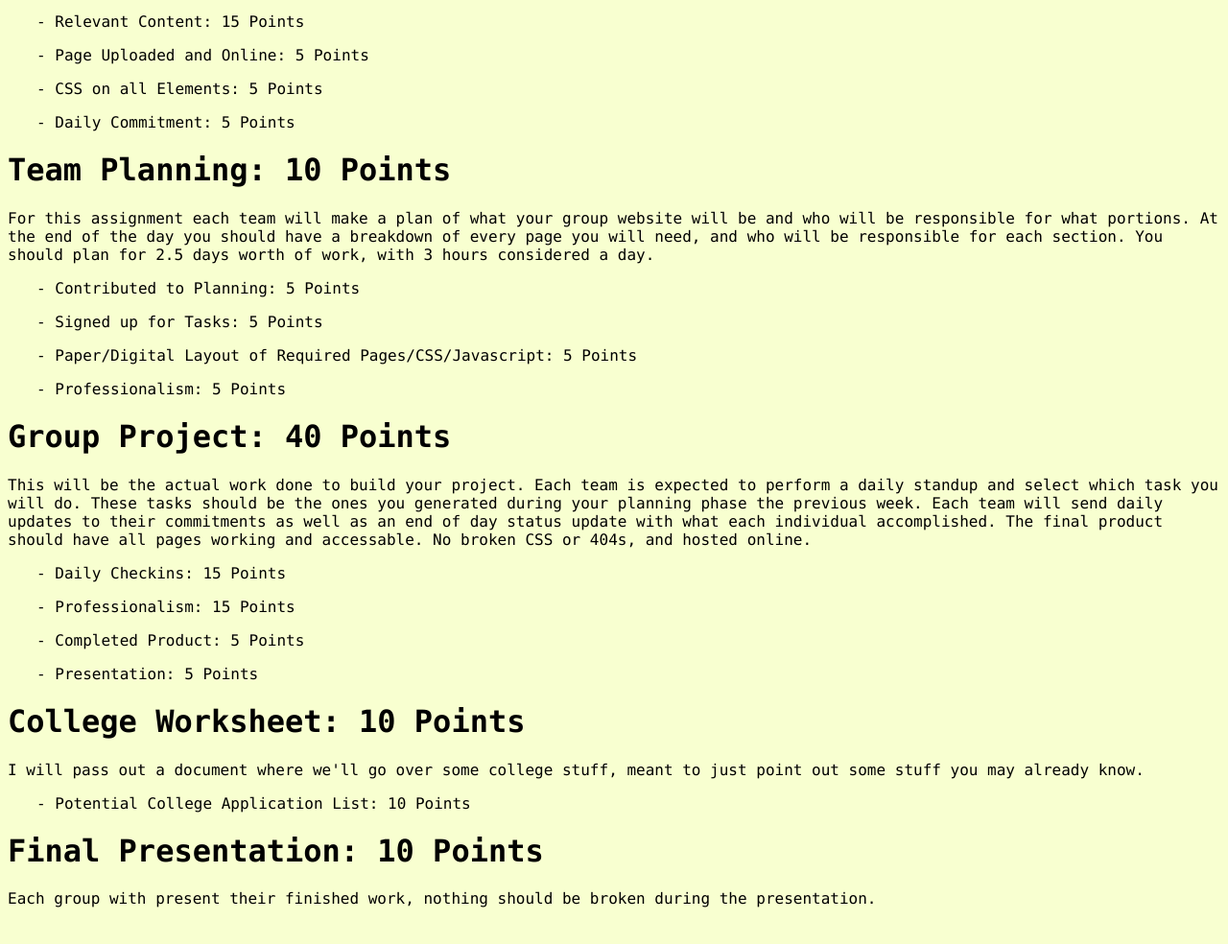
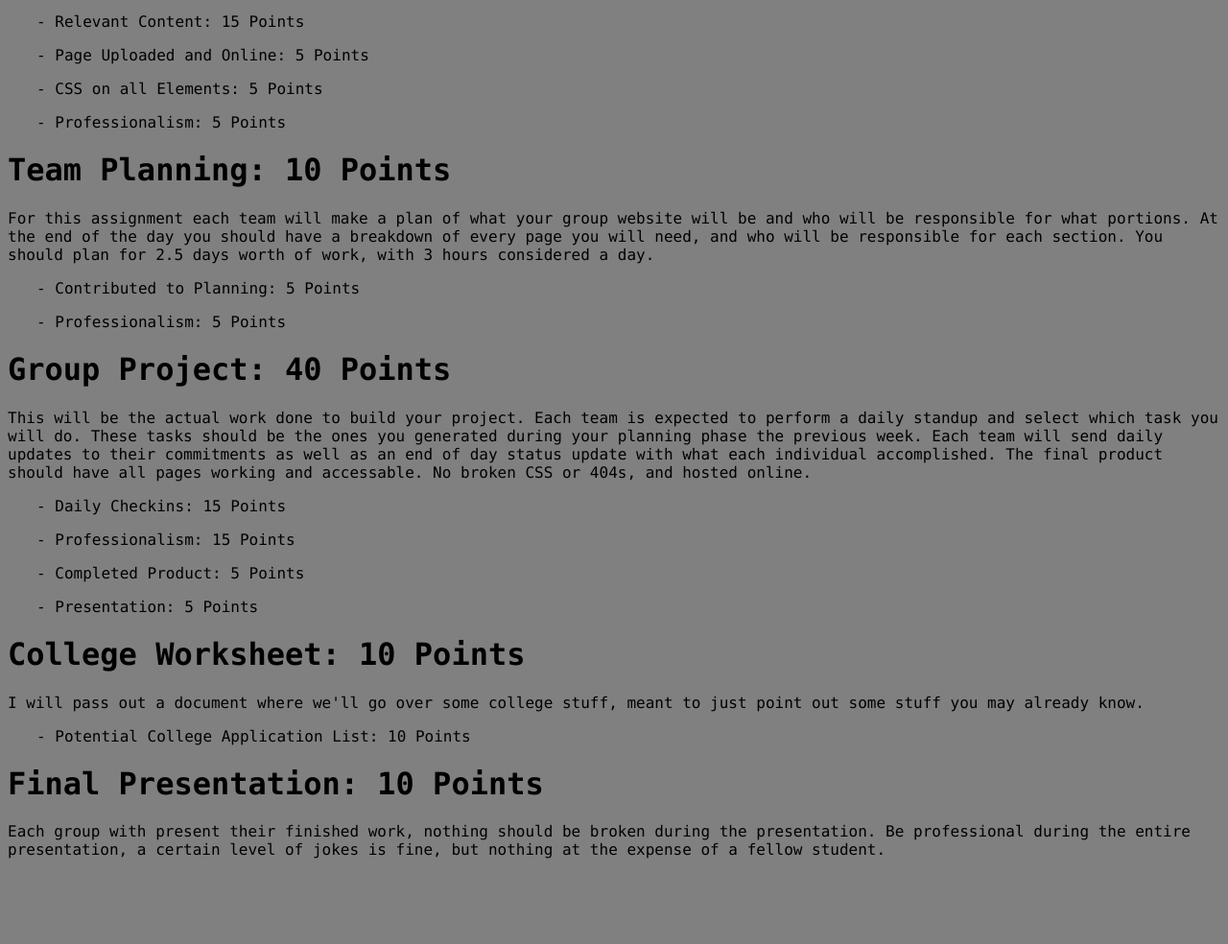
Before and after one commit to Oujirou/JuneIntercession2019, a plain HTML site: page rubric/rubric.html in a window 1280 px wide. Shown: the part 168-1152 px from the top of the page at 96% size. After the commit the page ends 1117 px from the top, so only its background shows below. Drawn offline with Linux system fonts and the light colour scheme.

Commit message:
Fixed bad math, adjusted rubric subpoints to be relevant to this Intercession.

```diff
--- a/rubric/rubric.html
+++ b/rubric/rubric.html
@@ -26,7 +26,7 @@
 	<p class="bullet">- Relevant Content: 15 Points</p>
 	<p class="bullet">- Page Uploaded and Online: 5 Points</p>
 	<p class="bullet">- CSS on all Elements: 5 Points</p>
-	<p class="bullet">- Daily Commitment: 5 Points</p>
+	<p class="bullet">- Professionalism: 5 Points</p>
 
 	<h1>Team Planning: 10 Points</h1>
 	<p>
@@ -35,8 +35,6 @@
 		should plan for 2.5 days worth of work, with 3 hours considered a day.
 	<p>
 	<p class="bullet">- Contributed to Planning: 5 Points</p>
-	<p class="bullet">- Signed up for Tasks: 5 Points</p>
-	<p class="bullet">- Paper/Digital Layout of Required Pages/CSS/Javascript: 5 Points</p>
 	<p class="bullet">- Professionalism: 5 Points</p>
 
 	<h1>Group Project: 40 Points</h1>
@@ -59,7 +57,8 @@
 
 	<h1>Final Presentation: 10 Points</h1>
 	<p>
-		Each group with present their finished work, nothing should be broken during the presentation.
+		Each group with present their finished work, nothing should be broken during the presentation.  Be professional during the entire presentation,
+		a certain level of jokes is fine, but nothing at the expense of a fellow student.
 	</p>
 	<br/>
 	<br/>
--- a/style.css
+++ b/style.css
@@ -1,8 +1,7 @@
 body {
 	font-family: Consolas, monaco, monospace;
-	color: black;
 	height: 100%;
-	background-color: rgb(248, 255, 208);
+	background-color:grey;
 }
 
 html {
```
